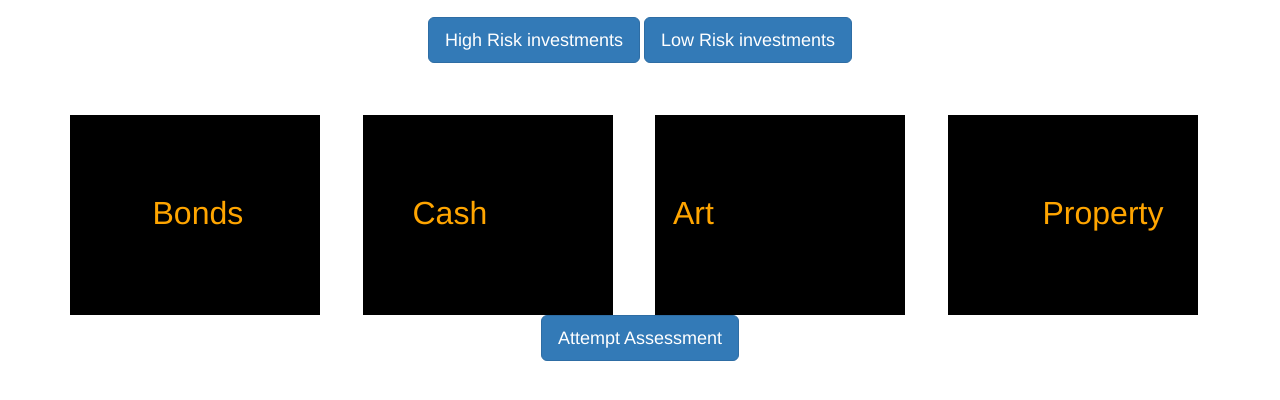
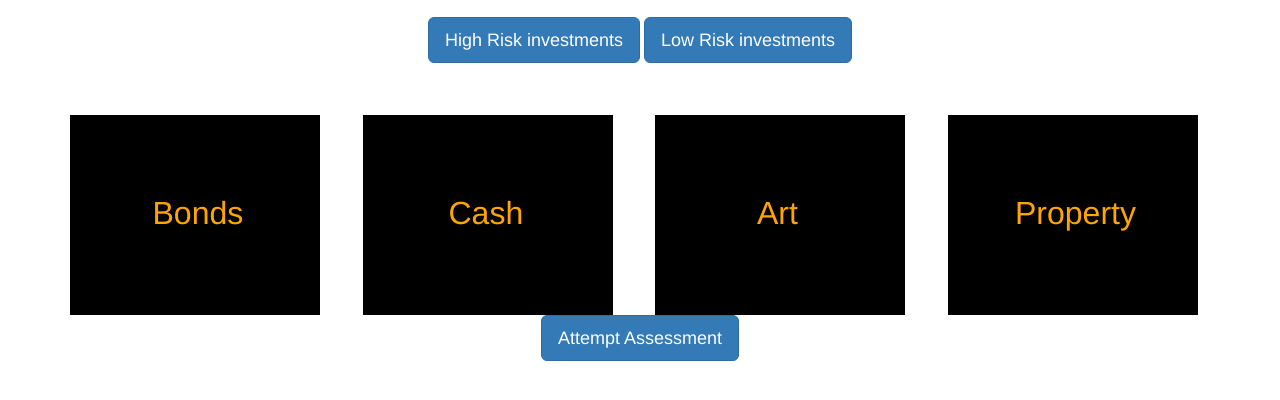
Before and after one commit to danielchegwidden/peaks-and-troughs, a Flask app: template app/templates/lowrisk.html in a window 1280 px wide. Shown: the part 254-654 px from the top of the page. Run offline with Flask 2, Linux system fonts and the light colour scheme; the template is opened without the code that fills it: values that come from a table or form of the project are taken from there, others are empty; the visitor is signed in with stand-in values (Sample User, id 1); data comes from the database, SQL or seed files in the repository; parts of the project's set-up code (start-up, migrations or seed data) failed here and were passed over; some libraries are stand-ins or nearby versions.

Commit message:
center text

```diff
--- a/app/templates/lowrisk.html
+++ b/app/templates/lowrisk.html
@@ -8,8 +8,8 @@
         <div class="container">
             <!-- Portfolio Grid Items-->
             <div class="row justify-content-center">
-                <!-- Stock block -->
-                <div class="col-md-6 col-lg-3 mb-5 high_Risk">
+                <!-- Bonds block -->
+                <div class="col-md-6 col-lg-3 mb-5">
                     <div class="portfolio-item mx-auto" data-toggle="modal" data-target="#portfolioModal5">
                         <div style="position: relative; width: 250px; height: 200px; margin-top: 20%;">
                             <img class="rounded" src="static/images/content/black.png" width="250" height="200" alt="">
@@ -21,41 +21,41 @@
                         </div>
                     </div>
                 </div>
-                <!-- derivatives block -->
-                <div class="col-md-6 col-lg-3 mb-5 high_Risk">
+                <!-- Cash block -->
+                <div class="col-md-6 col-lg-3 mb-5">
                     <div class="portfolio-item mx-auto" data-toggle="modal" data-target="#portfolioModal6">
                         <div style="position: relative; width: 200px; height: 200px; margin-top: 20%;">
                             <img class="rounded" src="static/images/content/black.png" width="250" height="200" alt="">
                             {% if progress.low_b %}
-                            <span style="position: absolute; top: 38%; left: 25%; color: green; font-size: xx-large;">Cash</span>
+                            <span style="position: absolute; top: 38%; left: 43%; color: green; font-size: xx-large;">Cash</span>
                             {% else %}
-                            <span style="position: absolute; top: 38%; left: 25%; color: orange; font-size: xx-large;">Cash</span>
+                            <span style="position: absolute; top: 38%; left: 43%; color: orange; font-size: xx-large;">Cash</span>
                             {% endif %}
                         </div>
                     </div>
                 </div>
-                <!-- cryptocurrency block -->
-                <div class="col-md-6 col-lg-3 mb-5 high_Risk">
+                <!-- Art block -->
+                <div class="col-md-6 col-lg-3 mb-5">
                     <div class="portfolio-item mx-auto" data-toggle="modal" data-target="#portfolioModal7">
                         <div style="position: relative; width: 200px; height: 200px; margin-top: 20%;">
                             <img class="rounded" src="static/images/content/black.png" width="250" height="200" alt="">
                             {% if progress.low_c %}
-                            <span style="position: absolute; top: 38%; left: 9%; color: green; font-size: xx-large;">Art</span>
+                            <span style="position: absolute; top: 38%; left: 51%; color: green; font-size: xx-large;">Art</span>
                             {% else %}
-                            <span style="position: absolute; top: 38%; left: 9%; color: orange; font-size: xx-large;">Art</span>
+                            <span style="position: absolute; top: 38%; left: 51%; color: orange; font-size: xx-large;">Art</span>
                             {% endif %}
                         </div>
                     </div>
                 </div>
-                <!-- Risk block-->
-                <div class="col-md-6 col-lg-3 mb-5 high_Risk">
+                <!-- Property block-->
+                <div class="col-md-6 col-lg-3 mb-5">
                     <div class="portfolio-item mx-auto" data-toggle="modal" data-target="#portfolioModal8">
                         <div style="position: relative; width: 250px; height: 200px; margin-top: 20%;">
                             <img class="rounded" src="static/images/content/black.png" width="250" height="200" alt="">
                             {% if progress.low_d %}
-                            <span style="position: absolute; top: 38%; left: 38%; color: green; font-size: xx-large;">Property</span>
+                            <span style="position: absolute; top: 38%; left: 27%; color: green; font-size: xx-large;">Property</span>
                             {% else %}
-                            <span style="position: absolute; top: 38%; left: 38%; color: orange; font-size: xx-large;">Property</span>
+                            <span style="position: absolute; top: 38%; left: 27%; color: orange; font-size: xx-large;">Property</span>
                             {% endif %}
                         </div>
                     </div>
@@ -66,7 +66,7 @@
 
     <section>
         <!-- popup content -->
-        <!-- Stock content -->
+        <!-- Bonds content -->
         <div class="portfolio-modal modal fade" id="portfolioModal5" tabindex="-1" role="dialog" aria-labelledby="myLargeModalLabel" aria-hidden="true">
             <div class="modal-dialog modal-lg" role="document">
                 <div class="modal-content">
@@ -74,11 +74,11 @@
                         <div class="container">
                             <div class="row justify-content-center">
                                 <div class="col-lg-10">
-                                    <!-- Stocks - Title-->
-                                    <h2 class="portfolio-modal-title text-secondary text-uppercase mb-0" id="stocksTitle">Bonds</h2>
-                                    <!-- Stocks - Image-->
+                                    <!-- Bonds - Title-->
+                                    <h2 class="portfolio-modal-title text-secondary text-uppercase mb-0" id="bondsTitle">Bonds</h2>
+                                    <!-- Bonds - Image-->
                                     <img class="img-fluid rounded mb-5" src="static/images/content/stonks.png" alt="Stonks" style="margin-top: 5%;"/>
-                                    <!-- Stocks - Text-->
+                                    <!-- Bonds - Text-->
                                     <p class="mb-5 text-justify">
                                         <!-- Stocks, or equities, are a type of security that represents ownership of a company. Well, a fraction of a company, which entitles the owner of the stock to a proportion of the company's assets. Stocks are often referred to as shares, as the owner has a share of the ownership of the company, proportional to their number of stocks.
                                         <br><br>
@@ -99,7 +99,7 @@
                 </div>
             </div>
         </div>
-        <!-- Derivatives content -->
+        <!-- Cash content -->
         <div class="portfolio-modal modal fade" id="portfolioModal6" tabindex="-1" role="dialog" aria-labelledby="myLargeModalLabel" aria-hidden="true">
             <div class="modal-dialog modal-lg" role="document">
                 <div class="modal-content">
@@ -107,11 +107,11 @@
                         <div class="container">
                             <div class="row justify-content-center">
                                 <div class="col-lg-10">
-                                    <!-- Derivatives - Title-->
-                                    <h2 class="portfolio-modal-title text-secondary text-uppercase mb-0" id="derivativesTitle">Cash</h2>
-                                    <!-- Derivatives - Image-->
+                                    <!-- Cash - Title-->
+                                    <h2 class="portfolio-modal-title text-secondary text-uppercase mb-0" id="cashTitle">Cash</h2>
+                                    <!-- Cash - Image-->
                                     <img class="img-fluid rounded mb-5" src="static/images/content/derivatives.png" alt="Derivatives" style="margin-top: 5%;"/>
-                                    <!-- Derivatives - Text-->
+                                    <!-- Cash - Text-->
                                     <p class="mb-5 text-justify">
                                         <!-- Derivatives are securities whose value relies upon the value of another asset, whether a single asset or a group. This means that the price of the derivative changes as the price of the underlying asset fluctuates. Common underlying assets for derivatives are stocks, bonds, commodities, interest rates, and market indexes. A derivative can essentially be seen as a gamble on the underlying asset, without directly having exposure to said asset.
                                         <br><br>
@@ -132,7 +132,7 @@
                 </div>
             </div>
         </div>
-        <!-- Cryptocurrency -->
+        <!-- Art -->
         <div class="portfolio-modal modal fade" id="portfolioModal7" tabindex="-1" role="dialog" aria-labelledby="myLargeModalLabel" aria-hidden="true">
             <div class="modal-dialog modal-lg" role="document">
                 <div class="modal-content">
@@ -140,11 +140,11 @@
                         <div class="container">
                             <div class="row justify-content-center">
                                 <div class="col-lg-10">
-                                    <!-- Cryptocurrency - Title-->
+                                    <!-- Art - Title-->
                                     <h2 class="portfolio-modal-title text-secondary text-uppercase mb-0" id="cryptocurrencyTitle">Art</h2>
-                                    <!-- Cryptocurrency - Image-->
+                                    <!-- Art - Image-->
                                     <img class="img-fluid rounded mb-5" src="static/images/content/cryptocurrency.png" alt="Cryptocurrency" style="margin-top: 5%;"/>
-                                    <!-- Cryptocurrency - Text-->
+                                    <!-- Art - Text-->
                                     <p class="mb-5 text-justify">
                                         <!-- Cryptocurrencies are a type of digital currency that are generated from code. They use a blockchain to keep an immutable record of all of the past transactions, which is called a distributed ledger. Cryptocurrencies were originally created to be an alternative to fiat currency (the cash that is in your wallet), however the volatile nature of their value has stopped that from happening. This can be easiest seen with the most well-known cryptocurrency, Bitcoin, which was created in 2009 and continues to have price fluctuations.
                                         <br><br>
@@ -165,7 +165,7 @@
                 </div>
             </div>
         </div>
-        <!-- Risk content -->
+        <!-- Property content -->
         <div class="portfolio-modal modal fade" id="portfolioModal8" tabindex="-1" role="dialog" aria-labelledby="myLargeModalLabel" aria-hidden="true">
             <div class="modal-dialog modal-lg" role="document">
                 <div class="modal-content">
@@ -173,11 +173,11 @@
                         <div class="container">
                             <div class="row justify-content-center">
                                 <div class="col-lg-10">
-                                    <!-- Risk - Title-->
+                                    <!-- Property - Title-->
                                     <h2 class="portfolio-modal-title text-secondary text-uppercase mb-0" id="risksTitle">Property</h2>
-                                    <!-- Risk - Image-->
+                                    <!-- Property - Image-->
                                     <img class="img-fluid rounded mb-5" src="static/images/content/risks.png" alt="Risks" style="margin-top: 5%;"/>
-                                    <!-- Risk - Text-->
+                                    <!-- Property - Text-->
                                     <p class="mb-5 text-justify">
                                         <!-- Any conversation about the risks of investing has to start with Bernie Madoff, who ran the largest Ponzi scheme ever. He took money from investors and then simply left it in the bank and used it to fund his lavish lifestyle whilst telling them they were getting decent returns. When those investors wanted their profits, he used the money from other investors to pay them out, and so on, and so on. He was brought down when the market fell in 2008 and too many people wanted their money.
                                         <br><br>
```
Also changed, not shown: app/templates/highrisk.html (+8 -8 lines).
